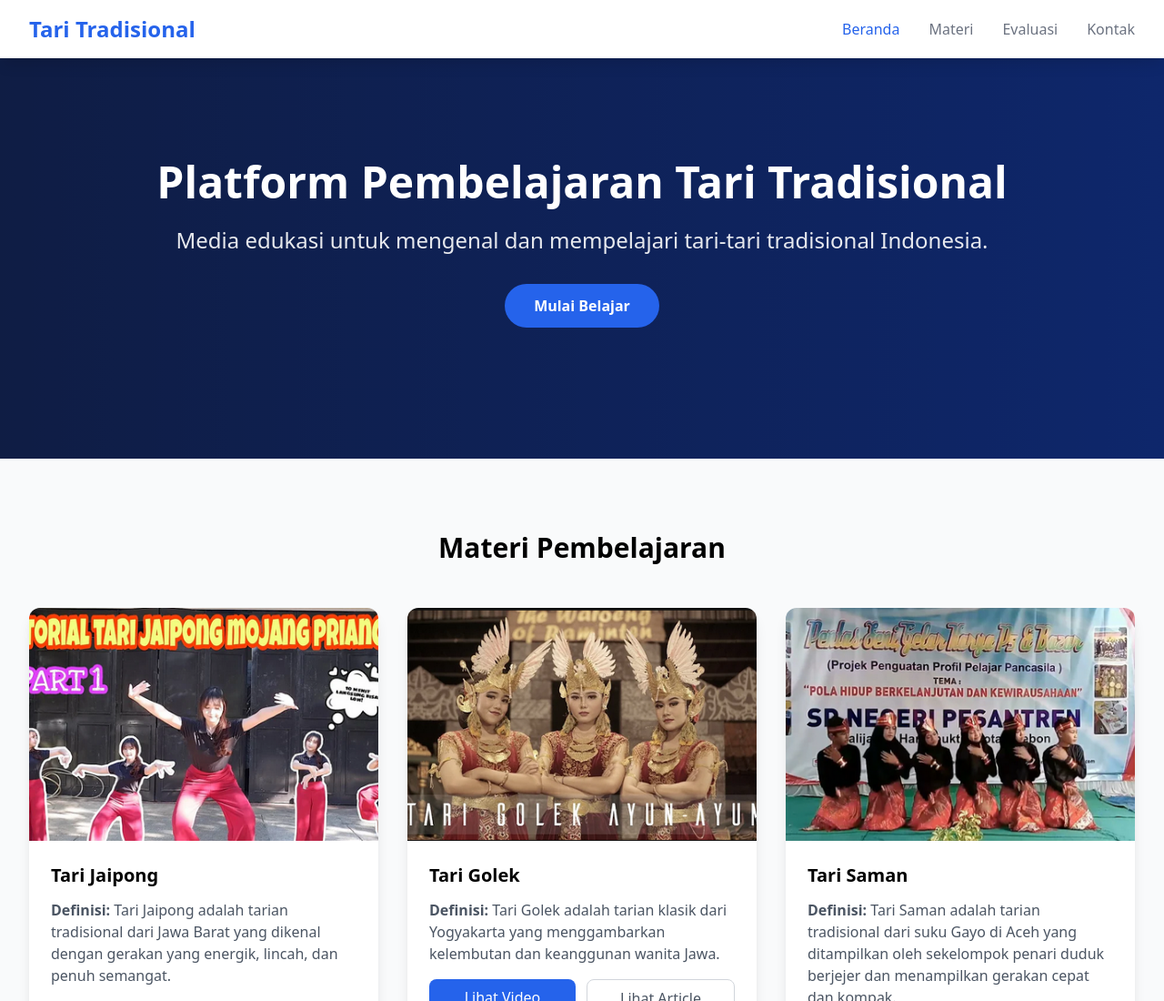
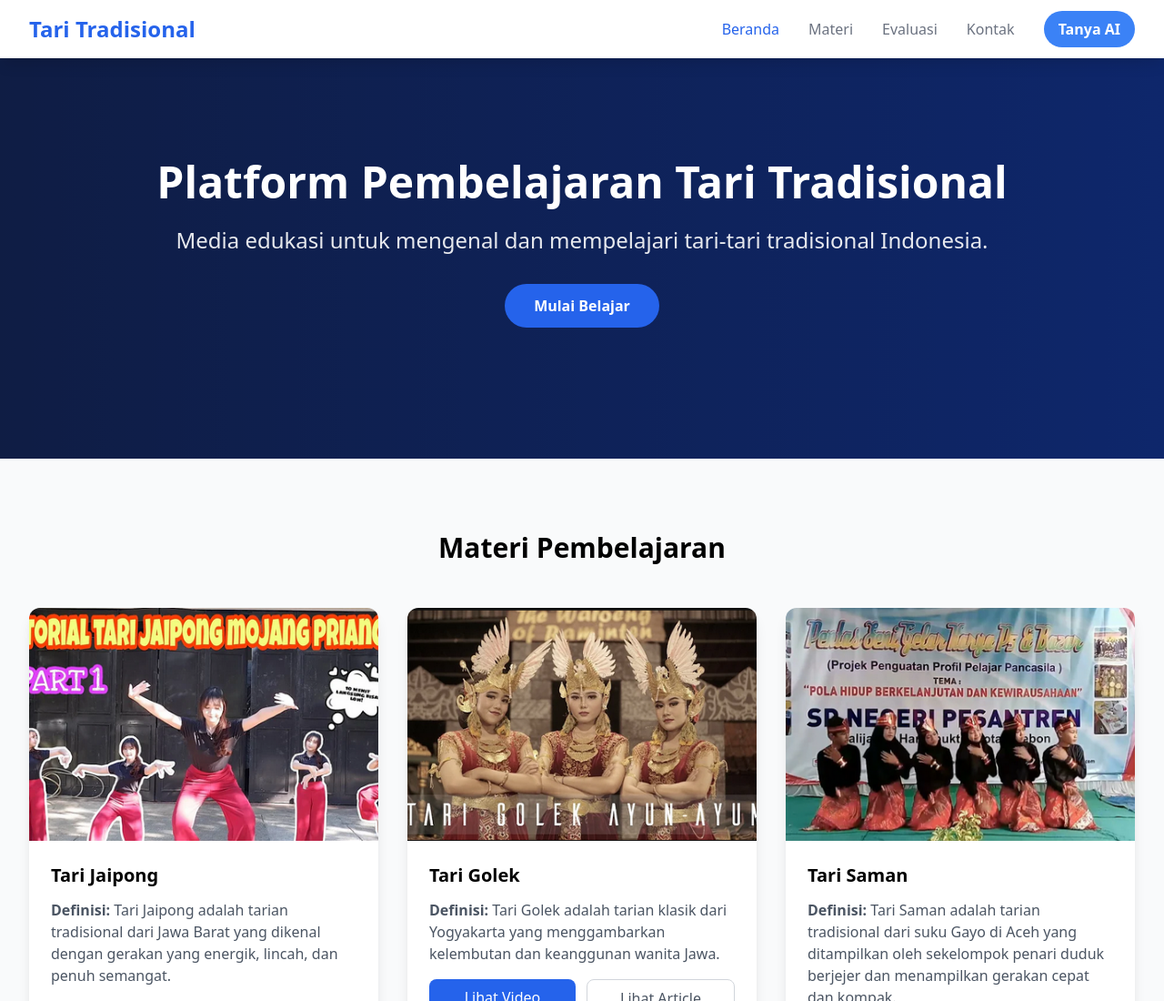
Before and after one commit to Irfan-Cloud615/Platform-Pembelajaran-Tari-Tradisional, a plain HTML site: page index.html in a window 1280 px wide. Shown: the top 1100 px of the page at 91% size. Drawn offline with nearby package versions, Linux system fonts and the light colour scheme.

Commit message:
tambah tanya ai

```diff
--- a/index.html
+++ b/index.html
@@ -61,6 +61,12 @@
               class="text-gray-500 hover:text-primary font-medium"
               >Kontak</a
             >
+            <a
+              href="https://chatgpt.com"
+              class="bg-blue-500 hover:bg-blue-700 text-white font-bold py-2 px-4 rounded-full"
+            >
+              Tanya AI
+            </a>
           </div>
         </div>
       </div>
@@ -85,6 +91,12 @@
             class="block px-3 py-2 text-gray-500 hover:text-primary font-medium"
             >Kontak</a
           >
+          <a
+            href="https://chatgpt.com"
+            class="block px-3 py-2 text-gray-500 hover:text-primary font-medium"
+          >
+            Tanya AI
+          </a>
         </div>
       </div>
     </nav>
```
